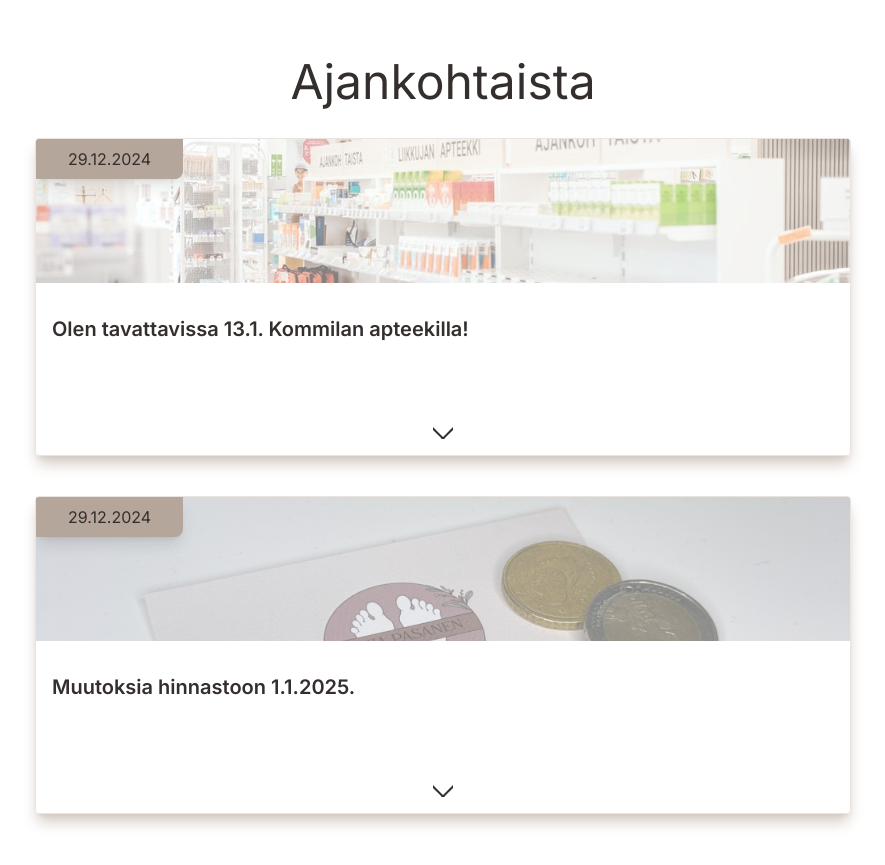
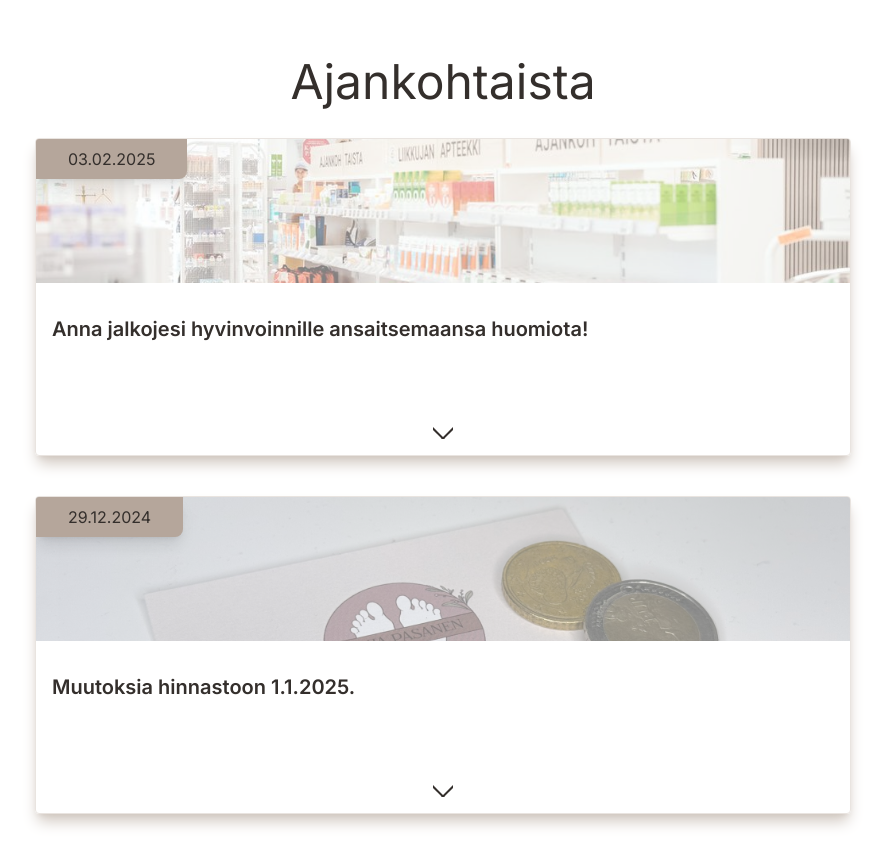
Before and after one commit to Markus-Pasanen/pinja-website, a Next.js app: page / in a window 1280 px wide. Shown: the part 4160-5025 px from the top of the page, without its empty margins (197-1082 px from the left). Built offline with nearby package versions, Linux system fonts and the light colour scheme.

Commit message:
Content update

```diff
--- a/src/app/pages/ajankohtaista.tsx
+++ b/src/app/pages/ajankohtaista.tsx
@@ -10,9 +10,9 @@ const ajankohtaista = ({ id }: any) => {
         <h1 className="text-5xl text-center">Ajankohtaista</h1>
         <div className="flex flex-col gap-4 md:gap-10 justify-center -z-1">
           <Card_ajankohtaista
-            pvm="29.12.2024"
+            pvm="03.02.2025"
             backgroundImg="apteekki.jpg"
-            title="Olen tavattavissa 13.1. Kommilan apteekilla!"
+            title="Anna jalkojesi hyvinvoinnille ansaitsemaansa huomiota!"
           >
             {elementContent}
           </Card_ajankohtaista>
@@ -32,35 +32,47 @@ const ajankohtaista = ({ id }: any) => {
 const elementContent: React.ReactElement = (
   <>
     <p>
-      Hei! Löydät minut <strong>maanantaina 13.1. klo 9 – 16</strong> Kommilan
-      apteekilta. Päivän aikana pääset tutustumaan jalkaterapian
-      mahdollisuuksiin ja saamaan asiantuntevaa neuvontaa alaraajaongelmissa.
+      Tervetuloa jalkaterapeuttiopiskelijan jalkahoitoon apteekille{" "}
+      <strong>maanantaina 3.2. klo 9-16!</strong> Hyödynnä tämä erinomainen
+      mahdollisuus keskustella jalkaterapian mahdollisuuksista ja löytää juuri
+      sinulle sopiva hoitokeino.
     </p>
+    <p className="text-xl">Miksi valita jalkaterapeutti?</p>
     <p>
-      Tämä on erinomainen tilaisuus päästä kysymään jalkaterveyteen liittyvistä
-      asioista sekä varaamaan aika henkilökohtaiseen jalkaterapiaan.
+      Jalkaterapeutti arvioi ja hoitaa jalkojen vaivoja yksilöllisesti, auttaen
+      parantamaan liikkuvuutta ja elämänlaatua.
     </p>
 
-    <p>Varaamalla kliinisen jalkahoidon apteekille saat hoidon:</p>
+    <p className="text-xl">Talven jälkeinen huolenpito jalkoihin</p>
+    <p>
+      Kaipaavatko jalkasi talven jäljiltä huolenpitoa ja hoitoa? Nyt on
+      täydellinen hetki tarttua tilaisuuteen ja varata aika jalkahoitoon
+      apteekille!
+    </p>
+
+    <p className="text-xl">Erikoistarjous</p>
+    <p>
+      Varaa jalkahoitoaika <strong>75 € (norm. 78 €)</strong> ja nauti ammattitaitoisesta
+      hoidosta. Tarjolla myös Podofix-kynnenoikaisuhoito sekä yksilölliset
+      silikoniortoosit.
+    </p>
+
+    <p className="text-xl">Varaa aikasi nyt</p>
+    <p>
+      Ajanvaraus on helppoa! Soita numeroon <strong>045 103 2606</strong> ja varaa aika.
+    </p>
+
     <p className="text-xl">
-      <strong>71 € / 90 min</strong> (norm. 78 €)
+      Tervetuloa hoitamaan jalkojasi ja parantamaan elämänlaatua!
     </p>
-    <p>
-      Hoidot tehdään apteekin hoitohuoneessa. Ajan voit varata puhelimitse
-      numerosta:
-    </p>
-    <p className="text-xl">
-      <strong>0451032606</strong>
-    </p>
-    <p>Tervetuloa tapaamaan ja keskustelemaan kanssani Kommilan apteekkiin!</p>
   </>
 );
 
 const elementContent2: React.ReactElement = (
   <>
     <p>
-      Tarkistamme ja teemme hinnastoomme muutoksia 1.1.2025 alkaen. Muutoksilla haluamme
-      varmistaa hinnaston ajantasaisuuden nousseiden kulujen myötä.
+      Tarkistamme ja teemme hinnastoomme muutoksia 1.1.2025 alkaen. Muutoksilla
+      haluamme varmistaa hinnaston ajantasaisuuden nousseiden kulujen myötä.
     </p>
     <p>Päivitetyt hinnat löydät palvelut-välilehdeltä.</p>
   </>
```
